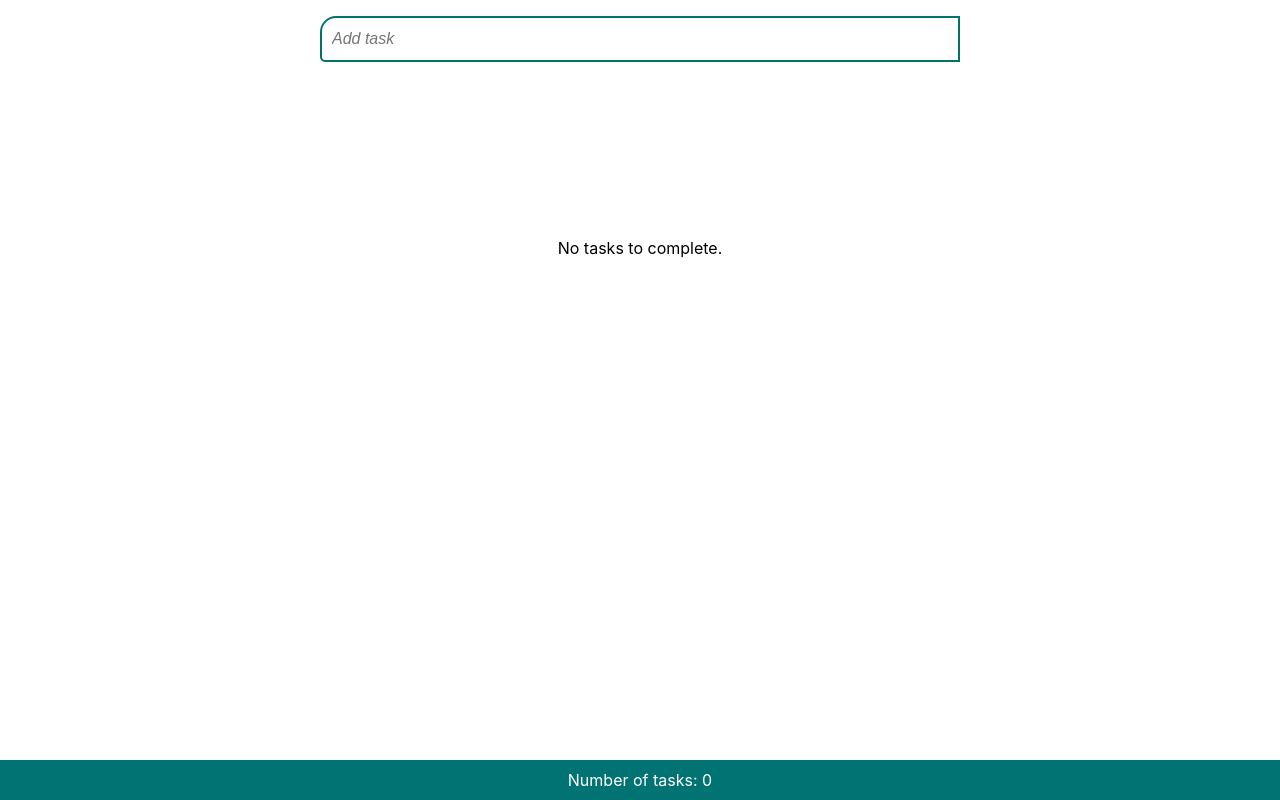
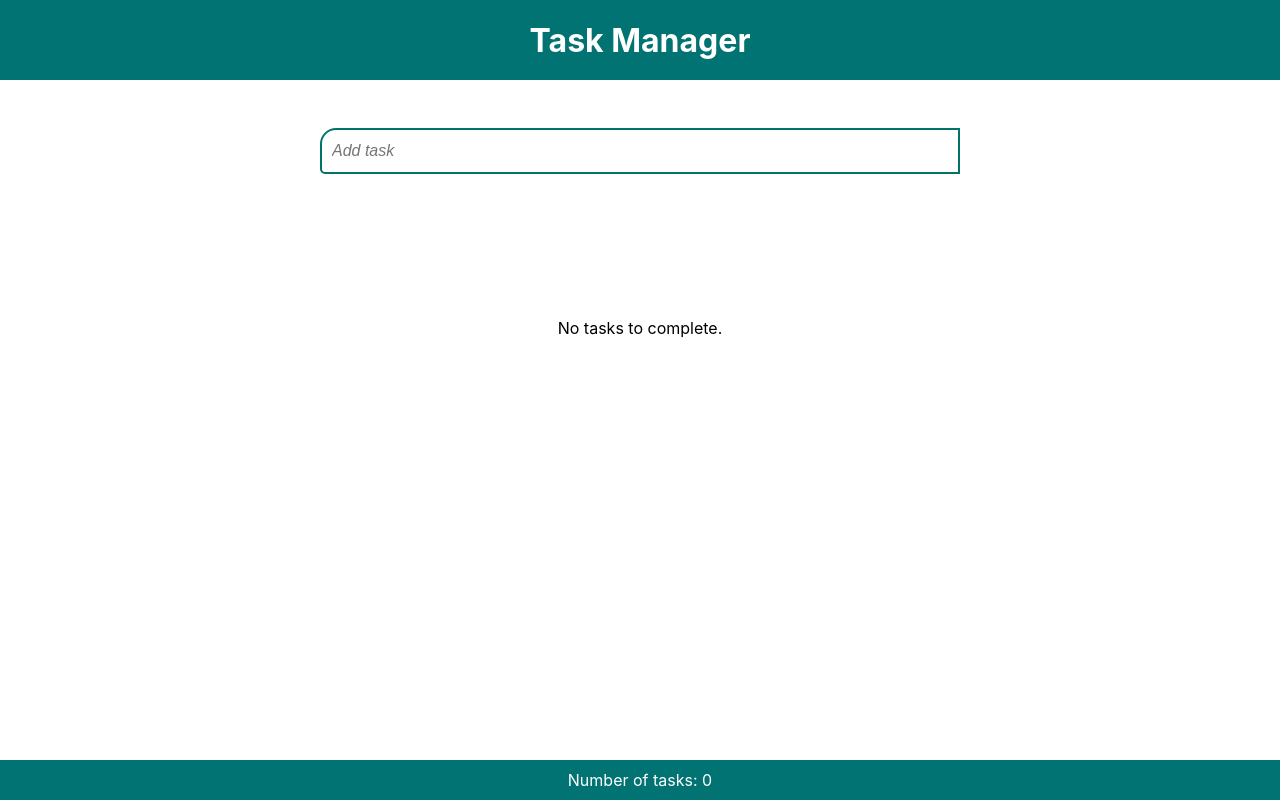
Before and after one commit to jonasnavin/task-manager, a React (Create React App) app: page / in a window 1280 px wide. Built offline with nearby package versions, Linux system fonts and the light colour scheme; the HTML template or start-up script is replaced by a standard one.

Commit message:
styles updated

```diff
--- a/src/App.js
+++ b/src/App.js
@@ -1,6 +1,6 @@
 import React from 'react'
 import './App.css'
-// import Header from './components/Header'
+import Header from './components/Header'
 import Footer from './components/Footer'
 import Main from './components/Main'
 import { DataProvider } from './context/DataContext'
@@ -8,7 +8,7 @@ import { DataProvider } from './context/DataContext'
 const App = () => {
   return (
     <DataProvider>
-      {/* <Header /> */}
+      <Header />
       <Main />
       <Footer />
     </DataProvider>
--- a/src/components/Task.js
+++ b/src/components/Task.js
@@ -11,9 +11,9 @@ const Task = () => {
                 taskResult.length ? taskResult.map(task => (
                     <TaskList key={task.id} task={task} />
                 )) : taskResult && !searchTask ? (
-                    <p style={{marginTop: '10rem', textAlign: 'center'}}>No tasks to complete.</p>
+                    <p style={{marginTop: '8rem', textAlign: 'center'}}>No tasks to complete.</p>
                 ) : (
-                    <p style={{marginTop: '10rem', textAlign: 'center'}}>Match not found.</p>
+                    <p style={{marginTop: '8rem', textAlign: 'center'}}>Match not found.</p>
                 )
             }
         </ul>
```
